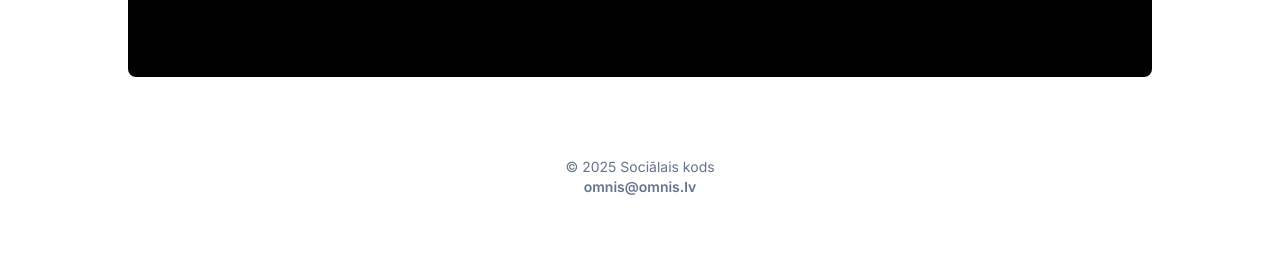
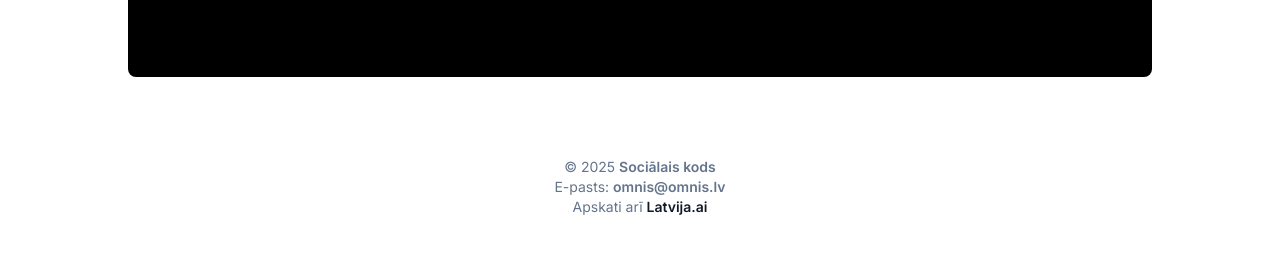
Before and after one commit to izveide-lv/omnis, an Astro site: page / in a window 1280 px wide. Shown: the part 1722-1975 px from the top of the page. Built offline with nearby package versions, Linux system fonts and the light colour scheme; Astro itself is replaced by a stand-in of ours.

Commit message:
Update footer.astro

```diff
--- a/src/components/footer.astro
+++ b/src/components/footer.astro
@@ -1,7 +1,17 @@
 <footer class="my-20">
   <p class="text-center text-sm text-slate-500">
-    © {new Date().getFullYear()} Sociālais kods <br />
-    <a class="font-semibold hover:underline" href="mailto:omnis@omnis.lv">omnis@omnis.lv</a>
+    © {new Date().getFullYear()}
+    <a class="font-semibold hover:underline" href="https://izveide.lv"
+      >Sociālais kods</a
+    >
+    <br /> E-pasts:
+    <a class="font-semibold hover:underline" href="mailto:omnis@omnis.lv"
+      >omnis@omnis.lv</a
+    >
+    <br /> Apskati arī
+    <a
+      class="text-gray-900 font-semibold hover:underline"
+      href="https://latvija.ai">Latvija.ai</a
+    >
   </p>
-
 </footer>
```
